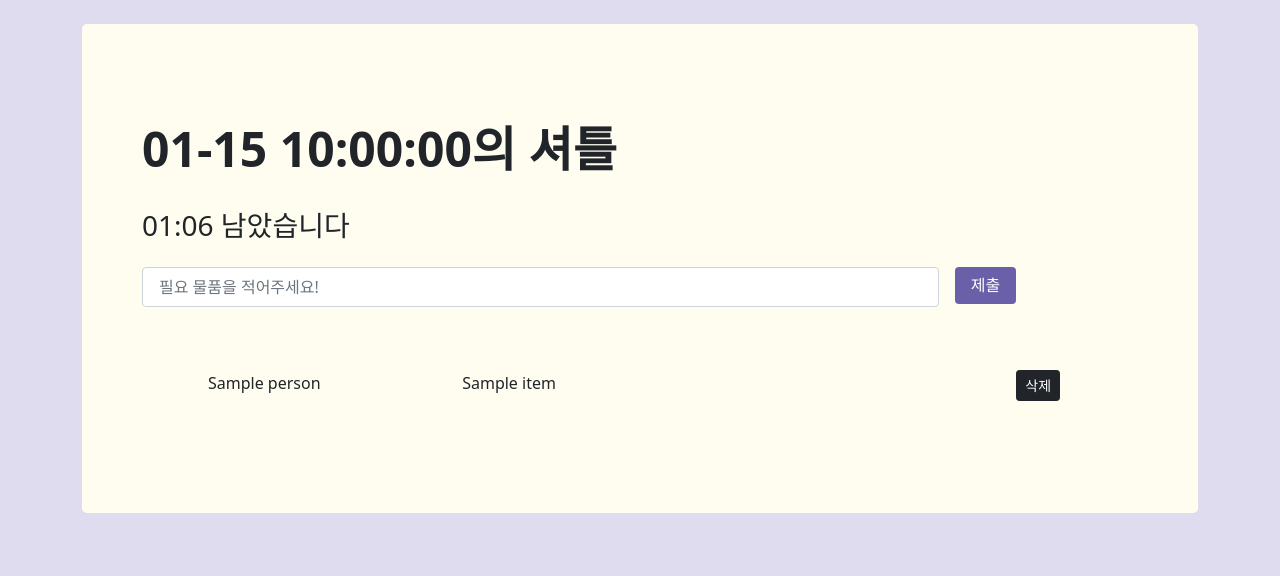
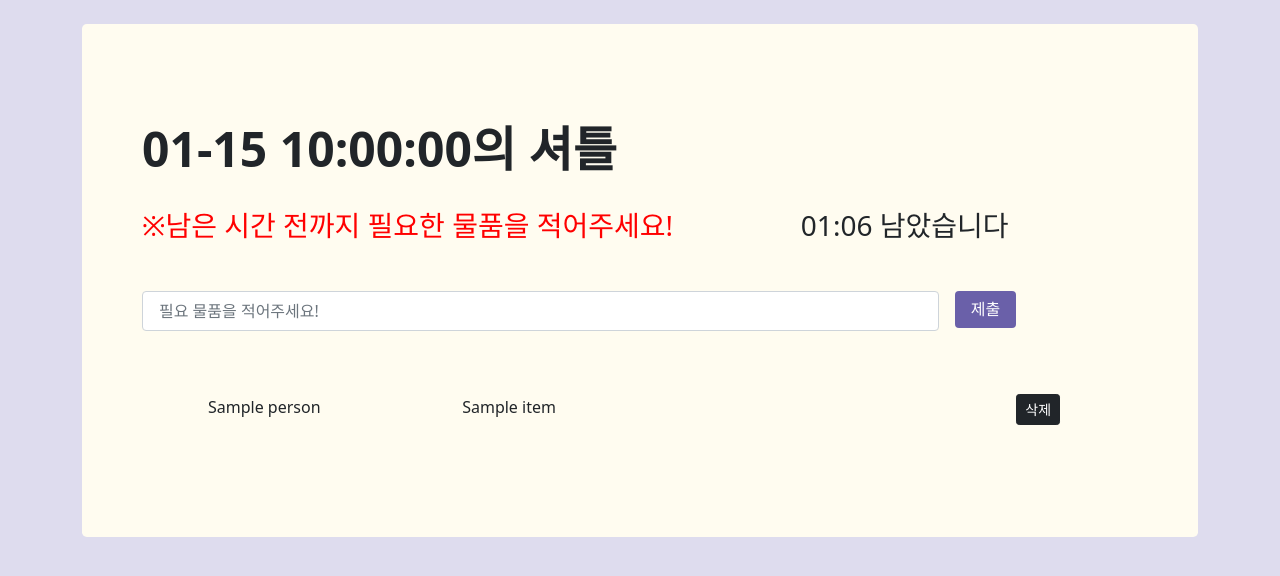
Before and after one commit to realbronoh/today_shuttle, a Flask app: page / in a window 1280 px wide. Shown: the part 83-659 px from the top of the page. Run offline with Flask 2, Linux system fonts and the light colour scheme; the visitor is signed in with stand-in values (Sample User, id 1); a database or web service that is not in the repository returns one stand-in record (values such as "Sample title").

Commit message:
로그인창 홈페이지 아이콘 제작, 메인페이지 설명글 추가

```diff
--- a/static/css/index.css
+++ b/static/css/index.css
@@ -69,3 +69,9 @@ body {
     display: inline-block;
     width: 550px;
 }
+
+.warning {
+    width: 87%;
+    display: flex;
+    justify-content: space-between;
+}
--- a/static/css/styles.css
+++ b/static/css/styles.css
@@ -56,10 +56,14 @@ p {
   margin: 24px 0;
 }
 
+.homeIcon {
+  margin-left: 58%;
+}
+
 /* Cards */
 .card-wrapper {
   margin: 0 auto;
-  padding: 90px 30px;
+  padding: 10px 30px;
   flex-wrap: wrap;
   justify-content: center;
   display: flex;
--- a/templates/index.html
+++ b/templates/index.html
@@ -30,15 +30,19 @@
 
 
       <div id="last-cards">
+
         {% for each_data in data %}
         {% if each_data['date'] == today %}
         <div class="wrap">
-
           <div class="current-card p-5 mb-4 rounded-3">
             <div class="container-fluid py-5">
               <h1 class="display-5 fw-bold">{{ each_data['date'][5:] }}의 셔틀 </h1>
               <br>
-              <h3><span id="clock"></span> 남았습니다</h3>
+              <div class="warning">
+                <h3 style="color:red">※남은 시간 전까지 필요한 물품을 적어주세요!</h3>
+                <h3 class="time"><span id="clock"></span> 남았습니다</h3>
+              </div>
+              <br>
               <div class="input-box">
                 <input id="post-sub" class="form-control post-sub" placeholder="필요 물품을 적어주세요!">
                 <button id="btn-post" class="btn btn-primary btn-post" onclick="postShuttle()">제출</button>
```
Also changed, not shown: templates/login.html (+6 -5 lines).
